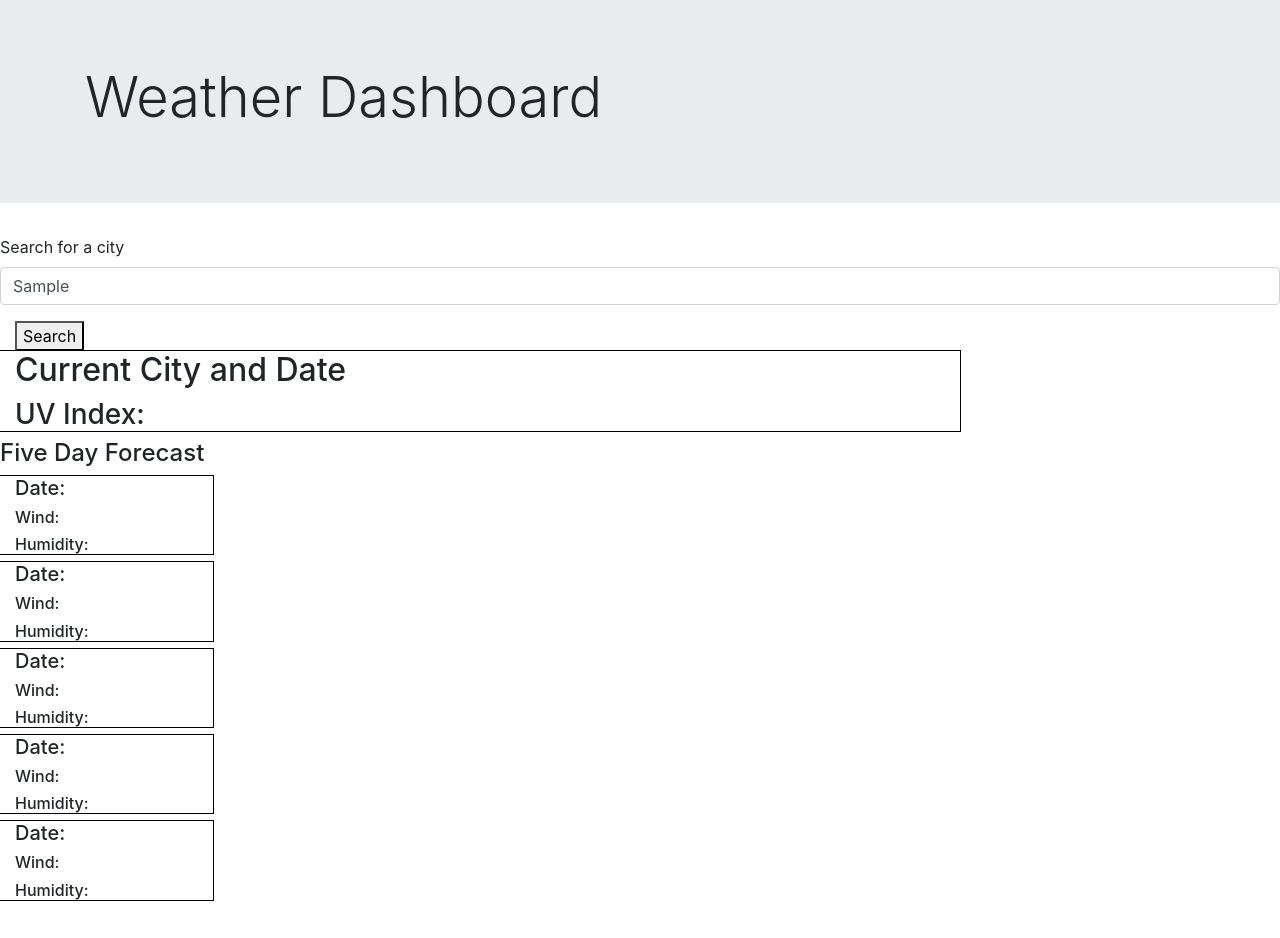
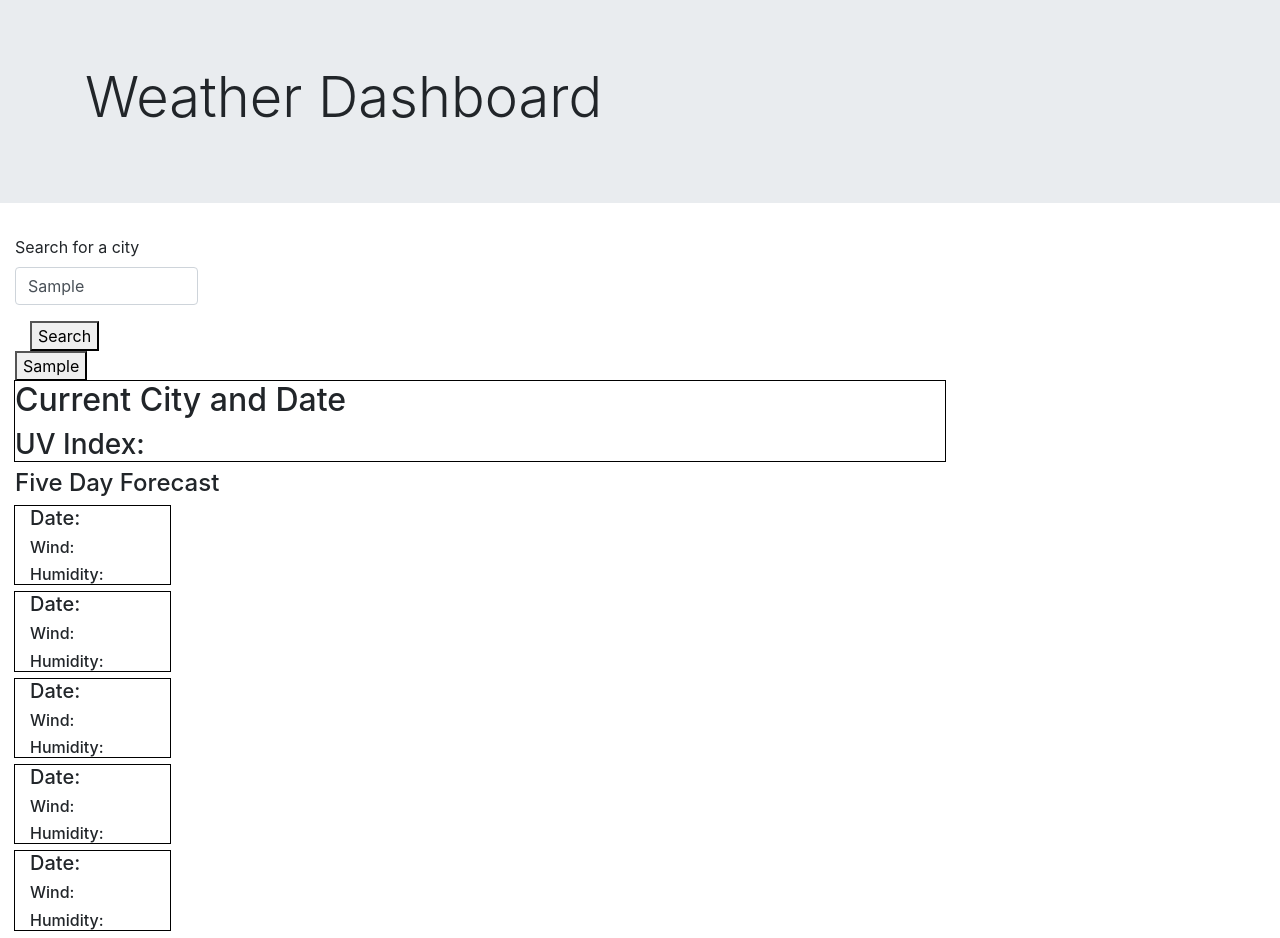
Before and after one commit to ljhofer/06-server-side-apis-weather-dashboard, a plain HTML site: page index.html in a window 1280 px wide. Both pictures are taken after typing "Sample" into the empty fields and a click on the button "Search". Before the commit the page ends 908 px from the top, so only its background shows below. Drawn offline with nearby package versions, Linux system fonts and the light colour scheme; no server answers.

Commit message:
Added functionality to check if searched city is in local storage and add it along with a new botton if its not

```diff
--- a/assests/js/script.js
+++ b/assests/js/script.js
@@ -1,24 +1,16 @@
 
 
 
- //Get dates in current and future displays
-    //event listener
-        //Save searched citites to local storage
-        //Create button named that city
-            //Event listener that will send us back to Query while passing in the city name
-
-// Query the API for the city -- check if it is one request or two
-    //Look inside each one to see what we need to pull out
-    //populate div for current wieather
-        //Add classes based on current UV index
-        //Add images
-    //Populate div of divs for for the five-day forecast
-        //Add images
+//Get dates in current and future displays
+//Add classes based on current UV index
+//Add images
+//auto capitalize first letter
 
 
 // Variables for aside
 var searchBtn = $("#city-search-button");
 var cityInputField = $("#cityInput")[0];
+var previousSearches = $("#previous-searches");
 
 // Variables for current weather section
 var mainSection = $("#main-section");
@@ -36,6 +28,45 @@ var city = "";
 var cityLat = "";
 var cityLon = "";
 var APIKey = "06875dc6f6410e88cef926ae5d7a97b9";
+var previousCities = [];
+
+
+
+// Sets local storage elements on page load and poluates if necessary
+// function start() {
+//     if (localStorage.getItem("previousCities" !== null)) {
+//         previousCities = JSON.parse(localStorage.getItem("previousCities"));
+//         previousCities.each(function() {
+//             $("<button/>")
+//                 .text($(this))
+//                 .class("previousCityButton")
+//                 .click(getAPI($(this)));
+//         })
+// }
+// }
+
+
+// Checks to see if current city is in already in local and creates a button if not
+function checkLocalStorage(city) {
+   if (previousCities.includes(city)) {
+        getAPI(city);
+   } else {
+        // Adds city to local storage array
+        previousCities.push(city);
+        localStorage.setItem("previousCities", JSON.stringify(previousCities));
+
+        // Creates a button in previously searched cities area
+        var newButton = $("<button>");
+        newButton.text(city);
+        newButton.addClass("previousCityButton")
+        newButton.click(function(event) {
+            getAPI(city)});
+        newButton.appendTo(previousSearches);
+
+        // Calls getAPI fucntion on searched city
+        getAPI(city);
+   }
+}
 
 
 // Fetches the latitude and logiture from the API to call the second API
@@ -67,7 +98,6 @@ function getOneCall(cityLon, cityLat){
         console.log(data);
         displayCurrentWeather(data);
     })
-
 }
 
 // Published the current weather data to page
@@ -87,23 +117,20 @@ function displayFiveDayWeather (data) {
         $(this).children(".five-day-wind").text("Wind: " + data.daily[dayCounter].wind_speed + " MPH");
         $(this).children(".five-day-humid").text("Humidity: " + data.daily[dayCounter].humidity + "%");
         dayCounter++;
-        // console.log("hello");
-
-
     })
-
 }
 
 
 
 
-
+// Calls start function
+// start();
 
 // Event listener that listens for a button click, calls the function to get API, and displays main page section
 searchBtn.click(function(event) {
     event.preventDefault();
     city = cityInputField.value;
     mainSection.show();
-    getAPI(city);
+    checkLocalStorage(city);
 
 })
--- a/index.html
+++ b/index.html
@@ -21,7 +21,7 @@
           </div>
      </header>
 
-    <aside class="">
+    <aside class="col-2">
         <section id= "search-area">
             <form>
                 <div class="form-group">
@@ -40,13 +40,14 @@
 
     </aside>
 
-    <main class="" id="main-section">
-        <section id="current-weather-area" class="col-9">
+    <main class="col-9" id="main-section">
+        <section id="current-weather-area" class="">
             <h2 id="current-city-now">Current City and Date </h2>
             <h3 id="current-temp"></h3>
             <h3 id="current-wind"></h3>
             <h3 id="current-humid"></h3>
-            <h3 id="current-UV">UV Index:</h3>
+            <h3 id="current-UV-text">UV Index:</h3>
+            <h3 id="current-UV"></h3>
 
 
         </section>
```
